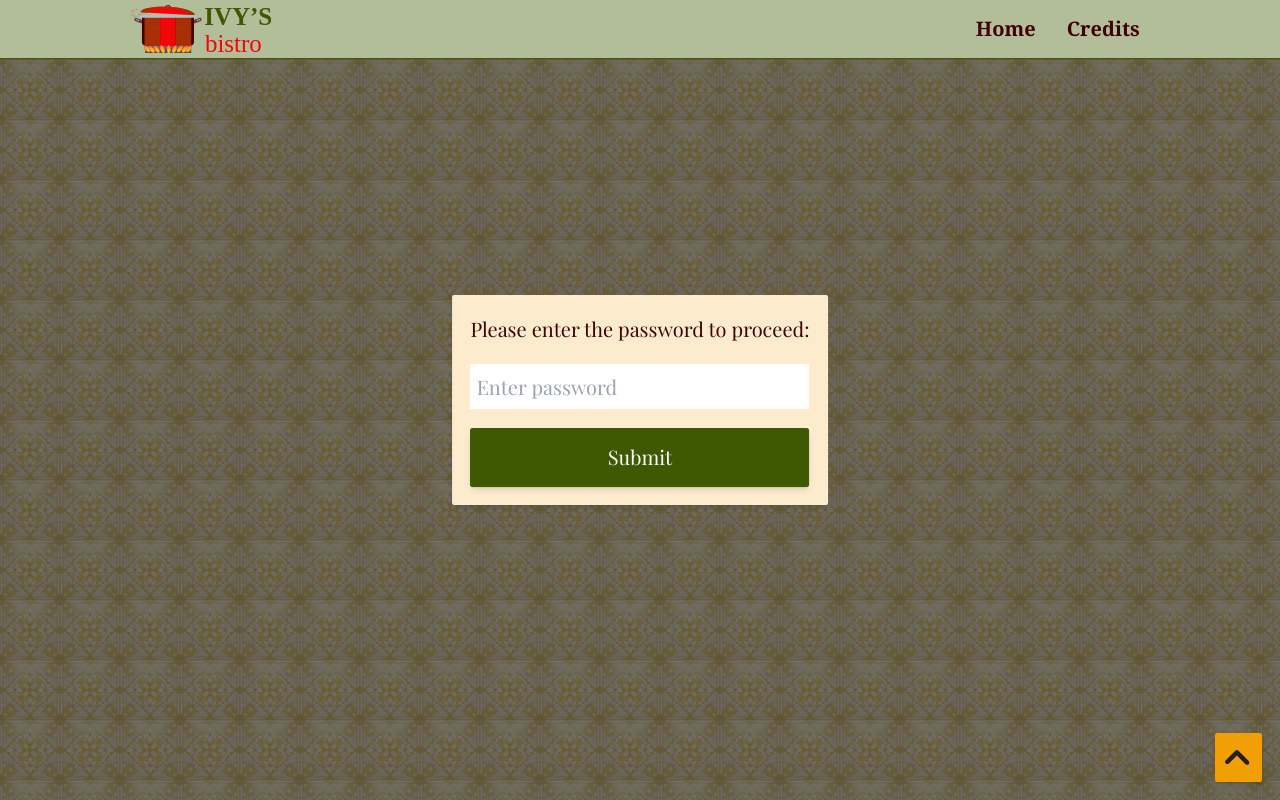
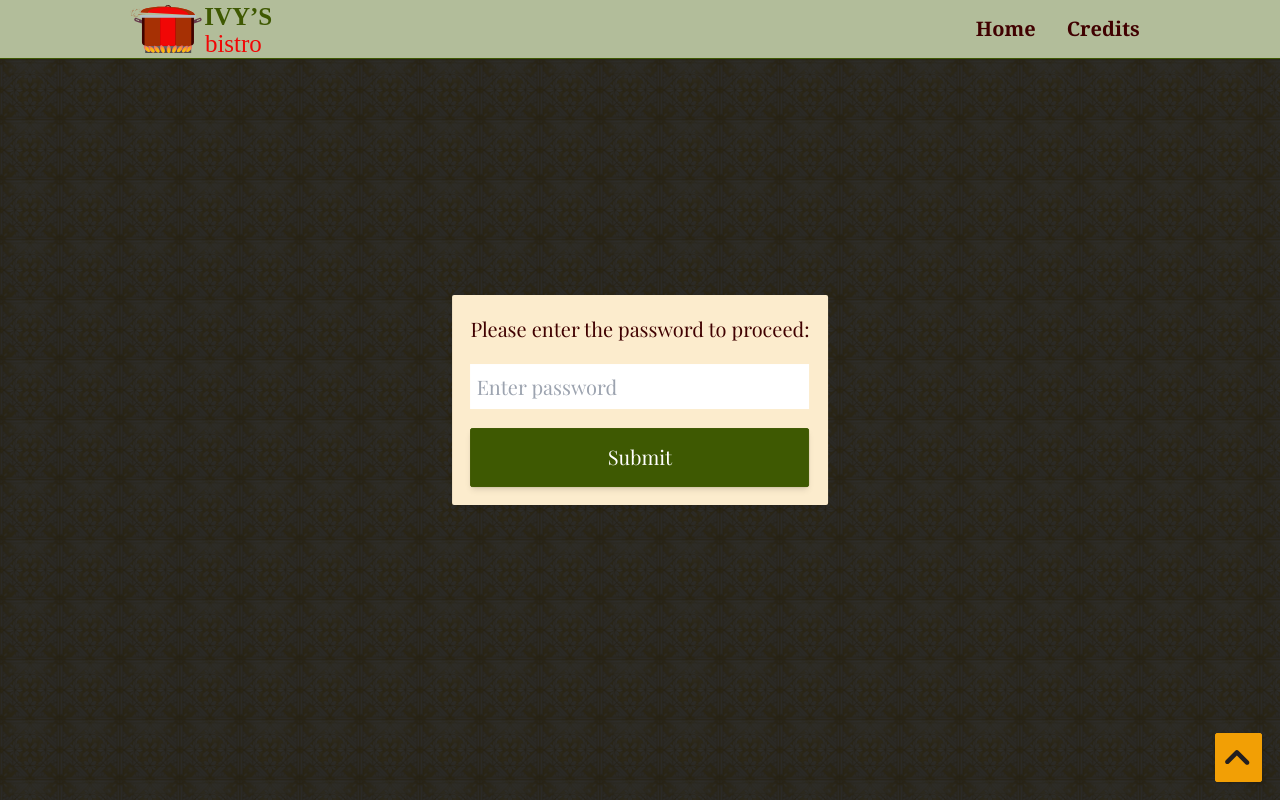
Before and after one commit to davinaleong/proj-recipe-app, a Next.js app: page / in a window 1280 px wide. Built offline with nearby package versions, Linux system fonts and the light colour scheme; no server answers.

Commit message:
Darken the dialog backdrop

```diff
--- a/src/app/components/dialogs/dialogs.scss
+++ b/src/app/components/dialogs/dialogs.scss
@@ -9,7 +9,7 @@
 
   position: fixed;
   inset: 0;
-  background-color: hsla(0, 0, 0, 0.5);
+  background-color: hsla(0, 0, 0, 0.8);
 
   &__body {
     position: fixed;
```
Also changed, not shown: 1 other file (tests, documents, lock files or other folders).
